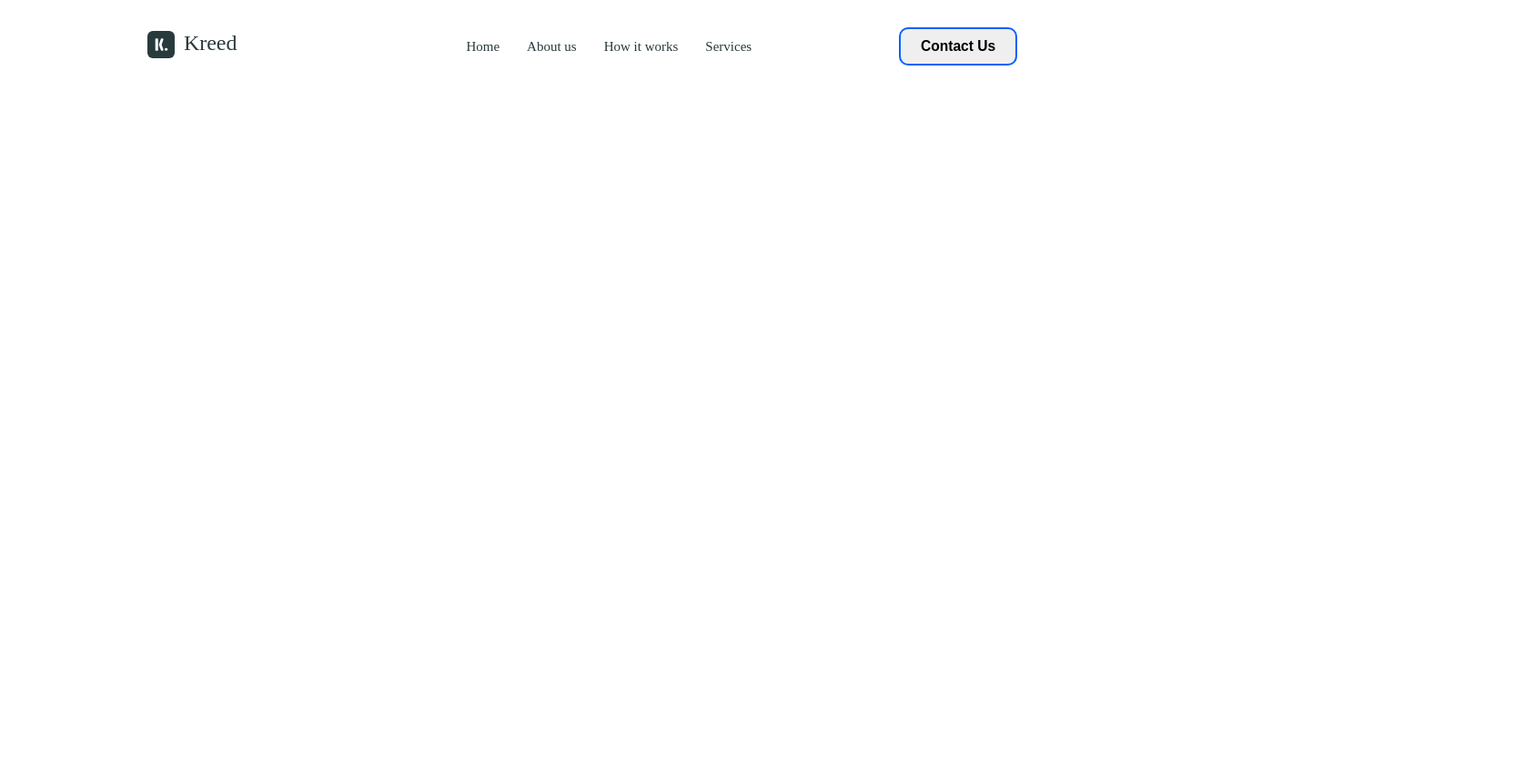
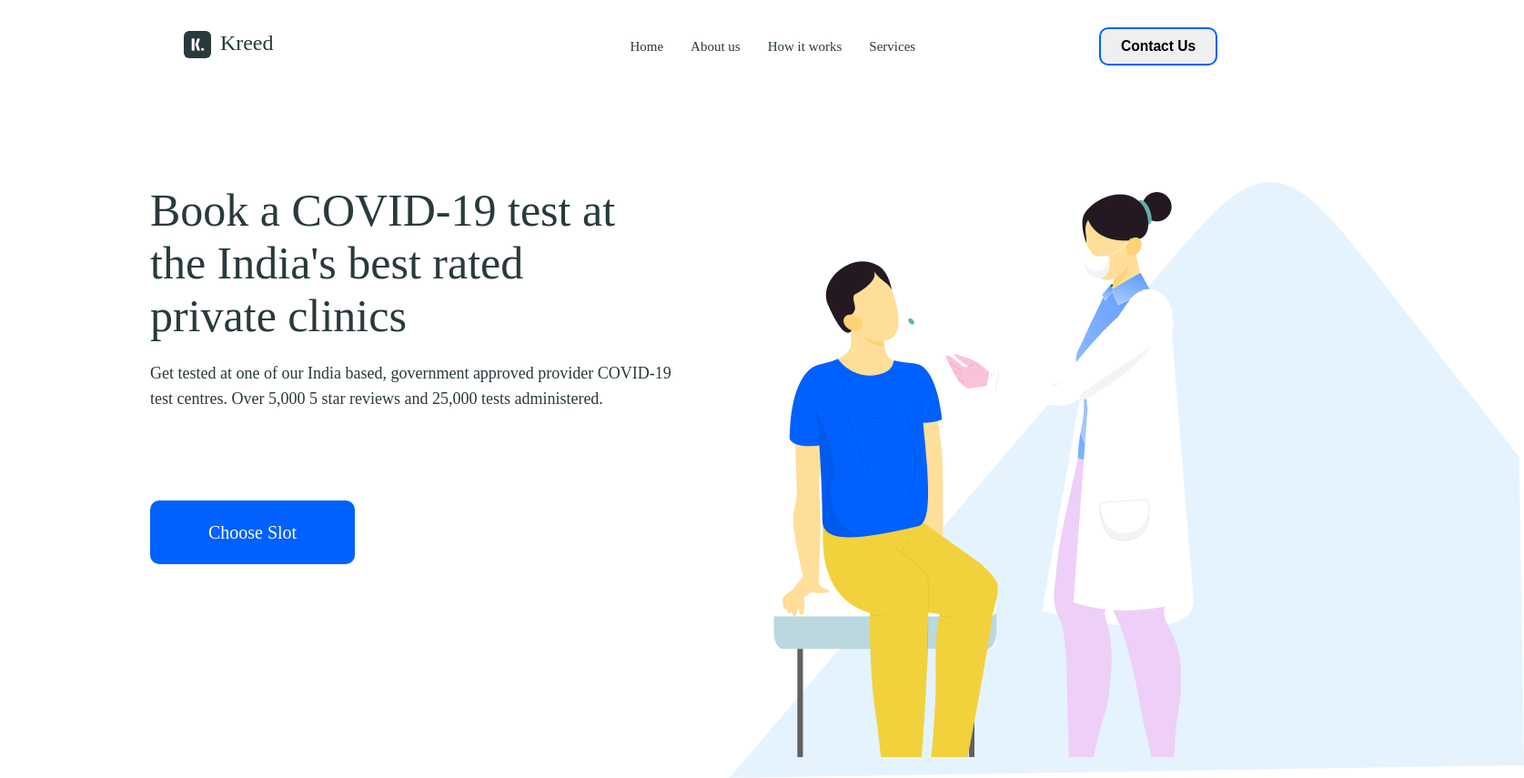
Before and after one commit to Asrorxoja-dev/3-oy-5-dars-uy-ishi, a plain HTML site: page index.html in a window 1280 px wide. Shown: the whole page at 91% size, 1675 px wide, since content can reach past the window. Before the commit the page ends 800 px from the top, so only its background shows below. Drawn offline with Linux system fonts and the light colour scheme.

Commit message:
kreed header

```diff
--- a/index.html
+++ b/index.html
@@ -8,7 +8,7 @@
 </head>
 <body>
    <header class="header">
- <div class="container header__container">
+ <div class="container  header__container">
 <div class="logo">
    <a href="#">
       <img width="30" height="30"   src="./img/Group 62.svg" alt="logo img">
@@ -33,6 +33,21 @@
 
    </header>
 
+   <main class="main">
+      <div class="container main_container">
+         <div class="main-text">
+            <h2>Book a COVID-19 test at the India's best rated private clinics</h2>
+            <p>Get tested at one of our India based, government approved provider COVID-19 test centres. Over 5,000 5 star reviews and 25,000 tests administered.</p>
+            <button>
+               <h3>Choose Slot</h3>
+            </button>
+         </div>
+         <div class="main-img">
+            <img class="back-img" src="./img/Rectangle (1).png" alt="">
+            <img class="person img" src="./img/Frame.png" alt="">
+         </div>
+      </div>
+   </main>
 
 </body>
 </html>
--- a/scss/style.scss
+++ b/scss/style.scss
@@ -5,16 +5,21 @@
 }
 .body {
     font-family: "Poppins";
+    // width: 1200px;
+
 }
 .container {
     max-width: 1440px;
+
     width: 100%;
     margin-left: auto;
     margin-right: auto;
 }
 .header__container {
+width: 1410px;
     display: flex;
 align-items: center;
+margin-bottom: 130px;
   margin-top: 30px;
     justify-content: space-evenly;
     .logo {
@@ -45,7 +50,7 @@ line-height: normal;
     display: flex;
     list-style: none;
     gap: 30px;
-    margin-left: 90px;
+    margin-left: 190px;
 
 }
 
@@ -72,6 +77,7 @@ height: 42px;
 flex-shrink: 0;
 border-radius: 10px;
 border: 2px solid #0061FE;
+margin-right: -150px;
 
 .h3 {
     color: #111316;
@@ -89,3 +95,81 @@ line-height: normal;
     background:#0061FE;
 }
 }
+
+.main_container .main-text h2 {
+    width: 561px;
+    margin-left: 165px;
+    color: #293A3C;
+font-family: "Gilroy-Bold";
+font-size: 50px;
+font-style: normal;
+font-weight: 400;
+line-height: normal;
+margin-bottom: 20px;
+
+
+}
+
+ .main_container {
+    display: flex;
+    // width: 1400px;
+ }
+.main_container .main-text p {
+
+        color: #293A3C;
+    font-family: Gilroy-Regular;
+    font-size: 18px;
+    font-style: normal;
+    font-weight: 400;
+    line-height: 28px; /* 155.556% */
+    width: 598px;
+    height: 84px;
+    margin-left: 165px;
+    }
+
+    .main_container .main-text {
+        button {
+            margin-left: 165px;
+            margin-top: 70px;
+            width: 225px;
+height: 70px;
+flex-shrink: 0;
+border:none;
+border-radius: 10px;
+background: #0061FE;
+cursor: pointer;
+transition: all 0,5s;
+margin-bottom: 230px;
+&:hover{
+    background:#093c8f;
+}
+
+h3 {
+
+    color: #FFF;
+text-align: center;
+font-family: Gilroy-Bold;
+font-size: 20px;
+font-style: normal;
+font-weight: 400;
+line-height: 130%; /* 26px */
+}
+        }
+    }
+
+    .main_container .main-img  .back-img {
+        width: 876.583px;
+        margin-right: 300px;
+height: 646.313px;
+transform: rotate(-360.92deg);
+flex-shrink: 0;
+// margin-right: 370px;
+
+
+
+}
+.main_container .main-img img {
+    position: absolute;
+
+    margin-left: 30px;
+}
```
Also changed, not shown: css/style.css, img/Frame.png (added), img/Rectangle (1).png (added), 1 other file.
